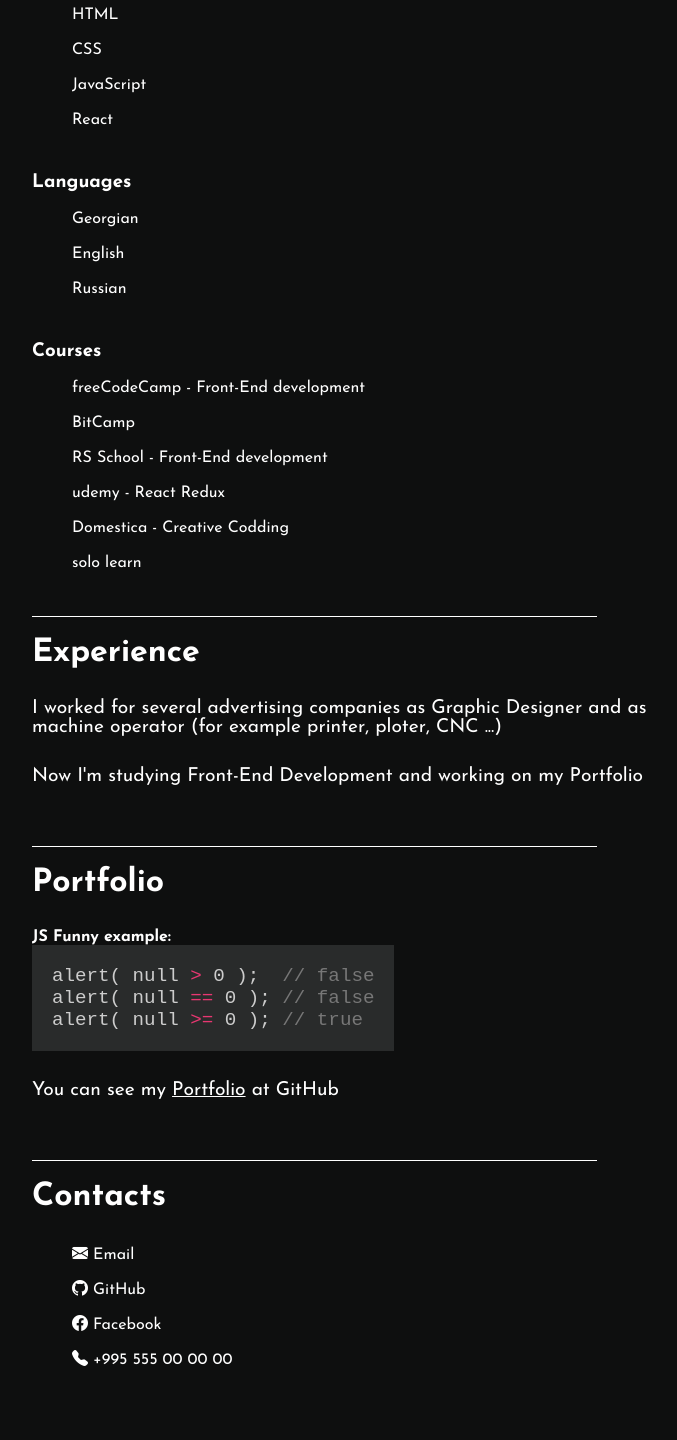
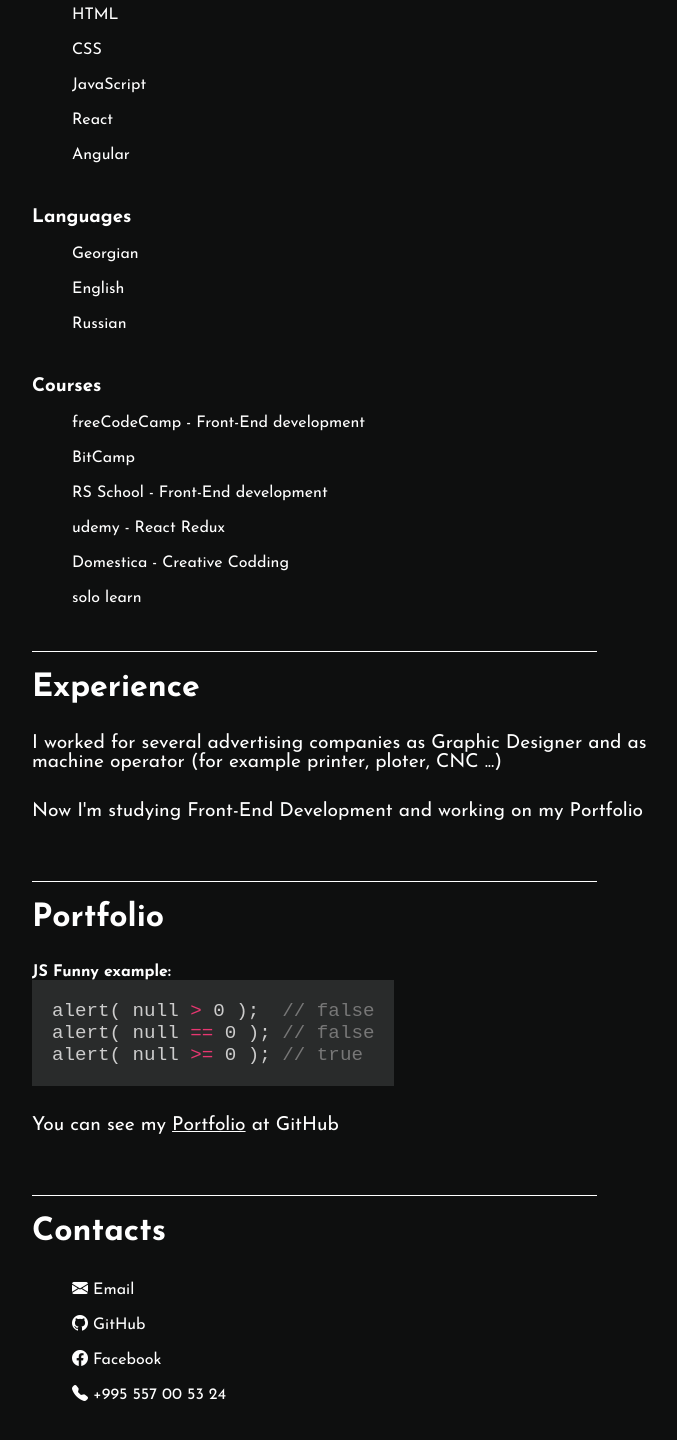
Before and after one commit to Han2er/rsschool-cv, a plain HTML site: page index.html in a window 1280 px wide. Shown: the part 1099-2539 px from the top of the page, without its empty margins (580-1257 px from the left). Before the commit the page ends 2512 px from the top, so only its background shows below. Drawn offline with nearby package versions, Linux system fonts and the light colour scheme.

Commit message:
update contact info

```diff
--- a/index.html
+++ b/index.html
@@ -49,6 +49,7 @@
           <li>CSS</li>
           <li>JavaScript</li>
           <li>React</li>
+          <li>Angular</li>
         </ul>
         <h3>Languages</h3>
         <ul>
@@ -109,8 +110,8 @@ alert( null <span class="operator">>=</span> 0 ); <span class="comment">// true<
             >
           </li>
           <li>
-            <a href="tel:+995555000000"
-              ><i class="bi bi-telephone-fill"></i> +995 555 00 00 00</a
+            <a href="tel:+995557005324"
+              ><i class="bi bi-telephone-fill"></i> +995 557 00 53 24</a
             >
           </li>
         </ul>
```
